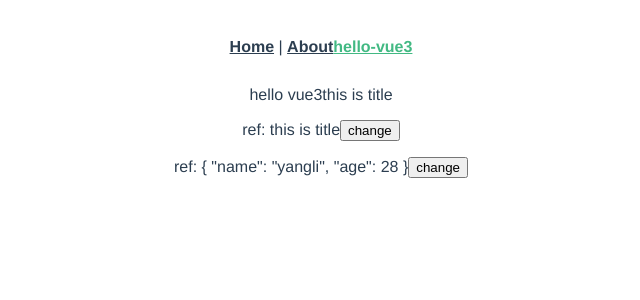
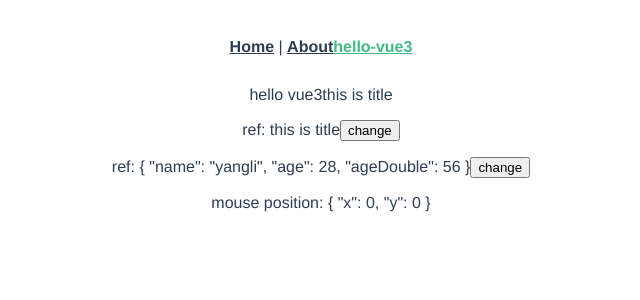
Before and after one commit to ayangliayangli/vue3-demo, a Vue app: page /#/hello-vue3 in a window 1280 px wide. Shown: the top 300 px of the page, without its empty margins (319-959 px from the left). Built offline with nearby package versions, Linux system fonts and the light colour scheme.

Commit message:
init aomi-hooks

```diff
--- /dev/null
+++ b/src/js/aomi-hooks/useMousePos.js
@@ -0,0 +1,22 @@
+import { reactive, onMounted, onBeforeUnmount, toRefs } from 'vue'
+
+export function useMousePos() {
+    const pos = reactive({x: 0, y: 0})
+
+    function updatePos(e) {
+        console.log('current event:', e)
+        pos.x = e.pageX
+        pos.y = e.pageY
+    }
+
+    onMounted(() => {
+        window.addEventListener('mousemove', updatePos, false)
+    })
+
+    onBeforeUnmount(() => {
+        window.removeEventListener('mousemove', updatePos, false)
+    })
+
+    return toRefs(pos)
+
+}
--- a/src/views/HelloVue3.vue
+++ b/src/views/HelloVue3.vue
@@ -10,18 +10,25 @@
             <span>ref: {{ reactiveData }} </span>
             <button @click="handleClickChangeReactiveData">change</button>
         </p>
+        <p>
+            <span>mouse position: </span>
+            <span>{{ mousePos }}</span>
+        </p>
     </div>
 </template>
 
 <script>
-import { ref, reactive } from 'vue'
+import { ref, reactive, computed, watchEffect, onBeforeMount, onMounted, onBeforeUpdate, onUpdated, onBeforeUnmount, onUnmounted} from 'vue'
+import { useMousePos } from '../js/aomi-hooks/useMousePos.js'
 export default {
     name: 'HelloVue3',
     setup () {
+        const mousePos = useMousePos()
         const titleRef = ref('this is title')
         const reactiveData = reactive({
             name: 'yangli',
-            age: 28
+            age: 28,
+            ageDouble: computed(() => reactiveData.age * 2)
         })
         const handleClickChangeTitle = () => {
             console.log(titleRef)
@@ -32,11 +39,43 @@ export default {
             reactiveData.name = reactiveData.name + 1
             reactiveData.age = reactiveData.age + 1
         }
+
+        // effect code
+        watchEffect(() => {
+            document.title = `effect: age: ${reactiveData.age}`
+        })
+
+        // lifecycle code
+        onBeforeMount(() => {
+            console.log('onBeforeMount')
+        })
+
+        onMounted(() => {
+            console.log('onMounted')
+        })
+
+        onBeforeUnmount(() => {
+            console.log('onBeforeUnmount')
+        })
+
+        onUnmounted(() => {
+            console.log('onUnmounted')
+        })
+
+        onBeforeUpdate(() => {
+            console.log('onBeforeUpdate')
+        })
+
+        onUpdated(() => {
+            console.log('onUpdated')
+        })
+
         return {
             titleRef,
             reactiveData,
             handleClickChangeTitle,
-            handleClickChangeReactiveData
+            handleClickChangeReactiveData,
+            mousePos
         }
     },
 }
```
